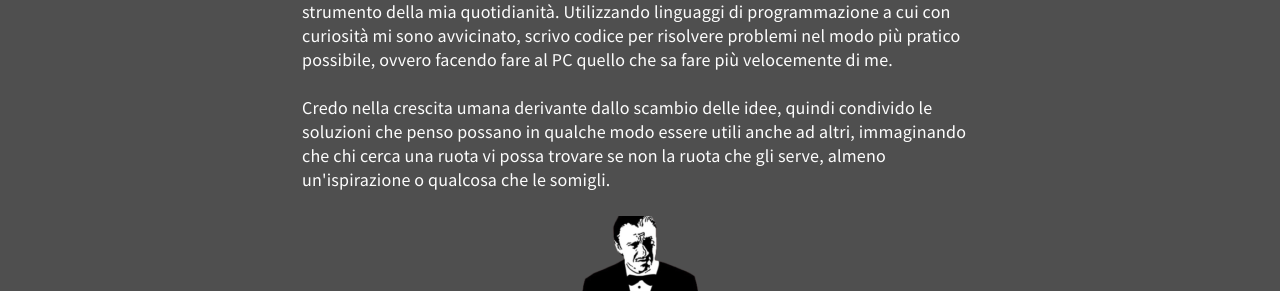
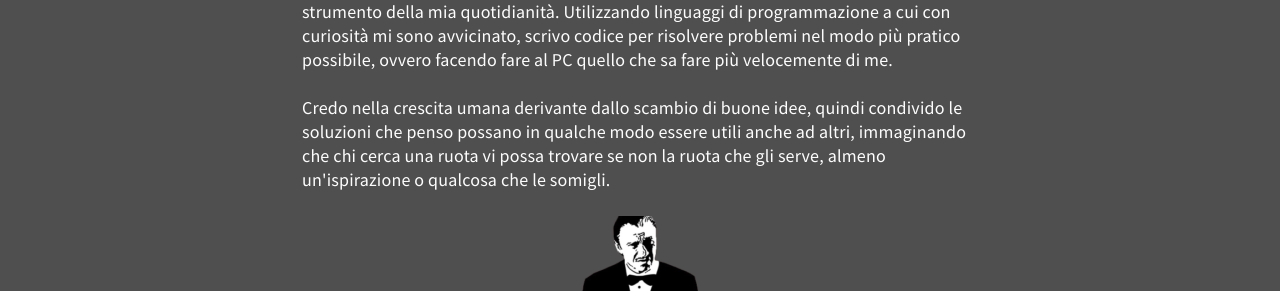
Before and after one commit to dmereu/blog, a Jekyll site: the page built from index.html, in a window 1280 px wide. Shown: the part 386-677 px from the top of the page. Built offline with Jekyll 4.4.1, drawn with Linux system fonts in a browser that asks for light colours.

Commit message:
Update index.html

```diff
--- a/index.html
+++ b/index.html
@@ -9,7 +9,7 @@ title: About
 <p>Ciao! Sono Davide, e mi piacciono le cose che funzionano.</p>
 <p>Sono appassionato di progettazione e ho un culto per l'efficienza, ma per predisposizione naturale e forse un po' perché sono ingegnere, adoro risolvere problemi. Mettendo a sistema le mie passioni progetto soluzioni mirando sempre ad efficacia ed efficienza. Cerco sempre sistemi definitivi: non perché sia possibile trovarli, ma perché, lavorando come se lo fosse, di solito il risultato è di migliore qualità.</p>
 <p>Programmazione e sviluppo software non sono il mio mestiere, ma un insostituibile strumento della mia quotidianità. Utilizzando linguaggi di programmazione a cui con curiosità mi sono avvicinato, scrivo codice per risolvere problemi nel modo più pratico possibile, ovvero facendo fare al PC quello che sa fare più velocemente di me.</p>
-<p>Credo nella crescita umana derivante dallo scambio delle idee, quindi condivido le soluzioni che penso possano in qualche modo essere utili anche ad altri, immaginando che chi cerca una ruota vi possa trovare se non la ruota che gli serve, almeno un'ispirazione o qualcosa che le somigli.</p>
+<p>Credo nella crescita umana derivante dallo scambio di buone idee, quindi condivido le soluzioni che penso possano in qualche modo essere utili anche ad altri, immaginando che chi cerca una ruota vi possa trovare se non la ruota che gli serve, almeno un'ispirazione o qualcosa che le somigli.</p>
 
 <p><img src="assets/img/mrwolf_150x150.png" alt="Mr. Wolf" width="150" height="150"/></br>
 <em><small>"Sono il Sig. Wolf, risolvo problemi" (Il celebre Mr.Wolf)</small></em></p>
```
